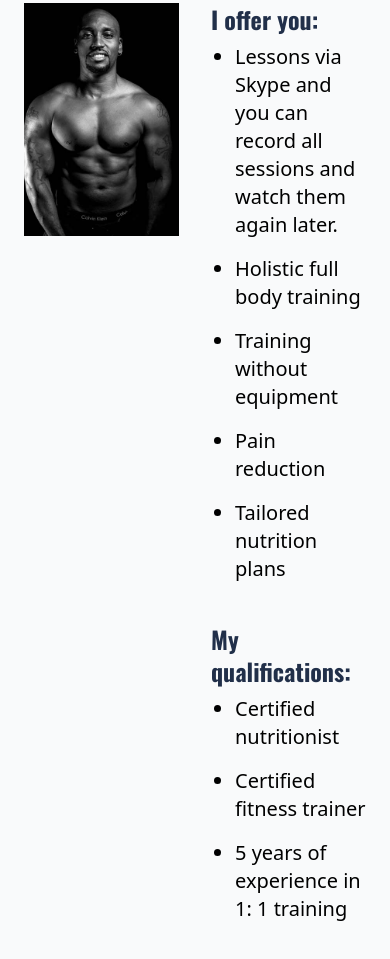
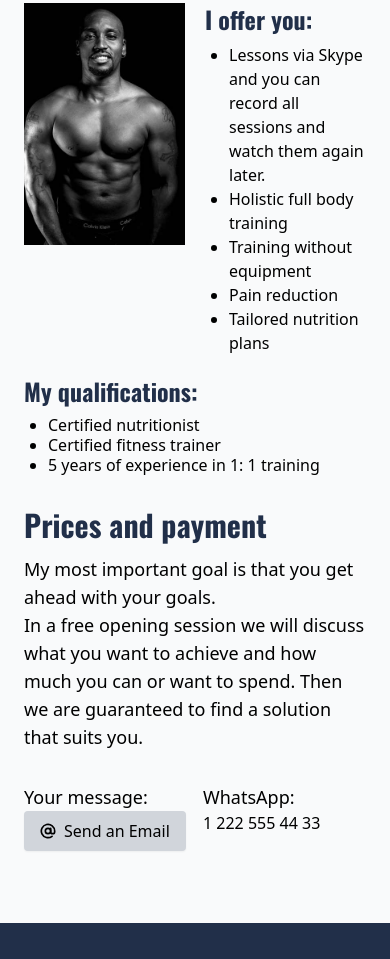
Before and after one commit to bobscott45/udemy-tailwind-css, a website built with webpack: page src/index.html in a window 390 px wide. Shown: the part 385-1344 px from the top of the page. After the commit the page ends 1308 px from the top, so only its background shows below. Built offline with nearby package versions, Linux system fonts and the light colour scheme; what tailwindcss-debug-screens would draw is missing.

Commit message:
Optimize for md and sm screens

```diff
--- a/src/index.html
+++ b/src/index.html
@@ -18,7 +18,7 @@
         </div>
     </section>
 
-    <section id="image_services" class="mt-8 grid grid-cols-2 gap-8">
+    <section id="image_services" class="mt-8 grid grid-cols-2 gap-5 md:gap-10">
         <! - picture ->
         <div id="image" class="ml-auto">
             <img alt="Tom Gonzales Online Training" src="img/tom.jpg">
@@ -27,26 +27,37 @@
         <div id="services">
             <h3>I offer you:</h3>
             <ul class="list-disc ml-6">
-                <li class="mb-4 text-xl">Lessons via Skype and you can record all sessions and watch them again later.
-                </li>
-                <li class="mb-4 text-xl">Holistic full body training</li>
-                <li class="mb-4 text-xl">Training without equipment</li>
-                <li class="mb-4 text-xl">Pain reduction</li>
-                <li class="mb-4 text-xl">Tailored nutrition plans</li>
+                <li>Lessons via Skype and you can record all sessions and watch them again later.</li>
+                <li>Holistic full body training</li>
+                <li>Training without equipment</li>
+                <li>Pain reduction</li>
+                <li>Tailored nutrition plans</li>
             </ul>
-            <h3 class="mt-10">My qualifications:</h3>
-            <ul class="list-disc ml-6">
-                <li class="mb-4 text-xl">Certified nutritionist</li>
-                <li class="mb-4 text-xl">Certified fitness trainer</li>
-                <li class="mb-4 text-xl">5 years of experience in 1: 1 training</li>
-            </ul>
+
+            <section class="hidden md:block ">
+                <h3 class="mt-10">My qualifications:</h3>
+                <ul class="list-disc ml-6">
+                    <li>Certified nutritionist</li>
+                    <li>Certified fitness trainer</li>
+                    <li>5 years of experience in 1: 1 training</li>
+                </ul>
+            </section>
+
         </div>
+    </section>
+    <section class="md:hidden">
+        <h3 class="mt-5 md:mt-10">My qualifications:</h3>
+        <ul class="list-disc ml-6 ">
+            <li cLass="leading-5 md:leading-normal">Certified nutritionist</li>
+            <li cLass="leading-5 md:leading-normal">Certified fitness trainer</li>
+            <li cLass="leading-5 md:leading-normal">5 years of experience in 1: 1 training</li>
+        </ul>
     </section>
 
 
     <section id="price_payment" class="mt-8">
         <! - Prices and payment ->
-        <div class="w-8/12 mx-auto">
+        <div class="md:w-8/12 mx-auto">
             <h2>Prices and payment</h2>
             <p>My most important goal is that you get ahead with your goals.</p>
             <p>In a free opening session we will discuss what you want to achieve and how much you can or want to spend.
@@ -54,9 +65,9 @@
         </div>
     </section>
 
-    <section id="content" class="mt-8 mb-6">
+    <section id="contact" class="mt-8 mb-10">
         <! - Contact ->
-        <div id="contact" class="grid grid-cols-2 gap-4 mx-auto w-8/12">
+        <div class="grid grid-cols-2 gap-4 md:mx-auto md:w-8/12">
             <div id="email">
                 <p>Your message:</p>
                 <a class="flex items-center w-max bg-gray-300 px-4 py-2 rounded shadow-sm
```
